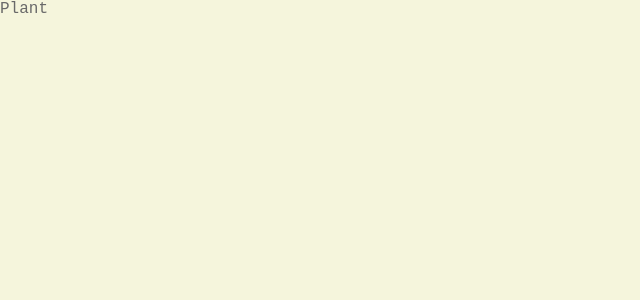
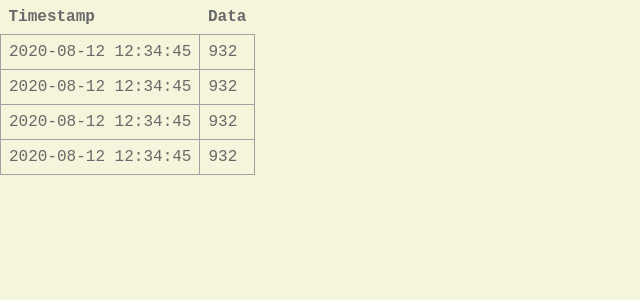
Before and after one commit to petterdaae/talkingplants, a React (Create React App) app in the folder web/: page /plant in a window 1280 px wide. Shown: the top 300 px of the page, without its empty margins (0-640 px from the left). Built offline with nearby package versions, Linux system fonts and the light colour scheme.

Commit message:
Create basic table for showing raw data

```diff
--- /dev/null
+++ b/web/src/components/Plant/Data.js
@@ -0,0 +1,35 @@
+import styled from "@emotion/styled";
+import React from "react";
+
+const StyledTable = styled.table`
+    border-collapse: collapse;
+`;
+
+const StyledTd = styled.td`
+    border: 1px solid #a1a1a1;
+    padding: 0.5rem;
+`;
+
+const StyledTh = styled.th`
+    text-align: left;
+    padding: 0.5rem;
+`;
+
+function Data({ data }) {
+    return (
+        <StyledTable>
+            <tr>
+                <StyledTh>Timestamp</StyledTh>
+                <StyledTh>Data</StyledTh>
+            </tr>
+            {data.map(entry =>
+                <tr>
+                    <StyledTd>2020-08-12 12:34:45</StyledTd>
+                    <StyledTd>932</StyledTd>
+                </tr>)
+            }
+        </StyledTable>
+    );
+}
+
+export default Data;
--- a/web/src/components/Plant/index.js
+++ b/web/src/components/Plant/index.js
@@ -1,7 +1,10 @@
 import React from "react";
+import Data from "./Data";
+
+const tempData = ["a", "b", "v", ""];
 
 function Plant({ id }) {
-    return <div>Plant</div>;
+    return (<div><Data data={tempData}></Data></div>);
 }
 
 export default Plant;
```
